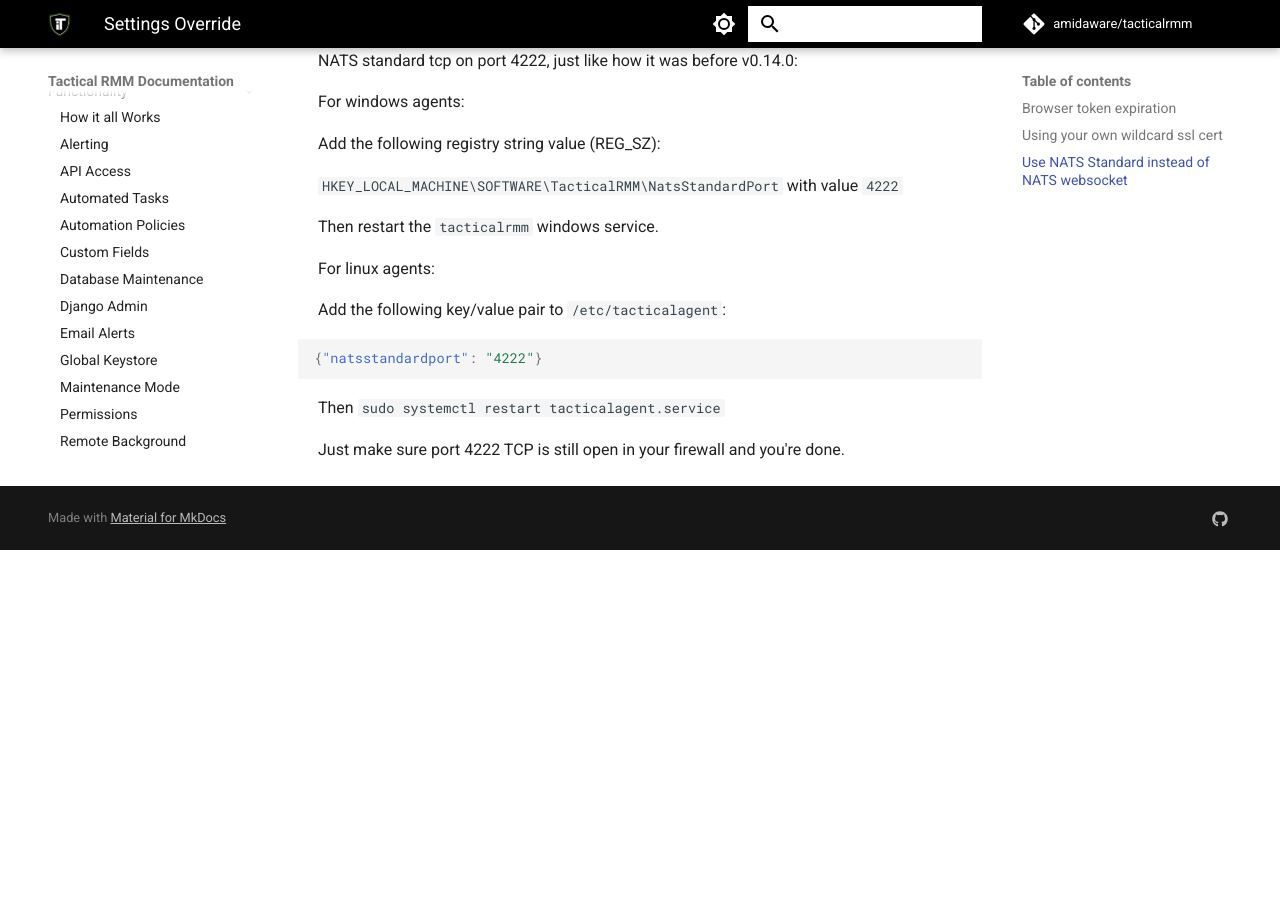
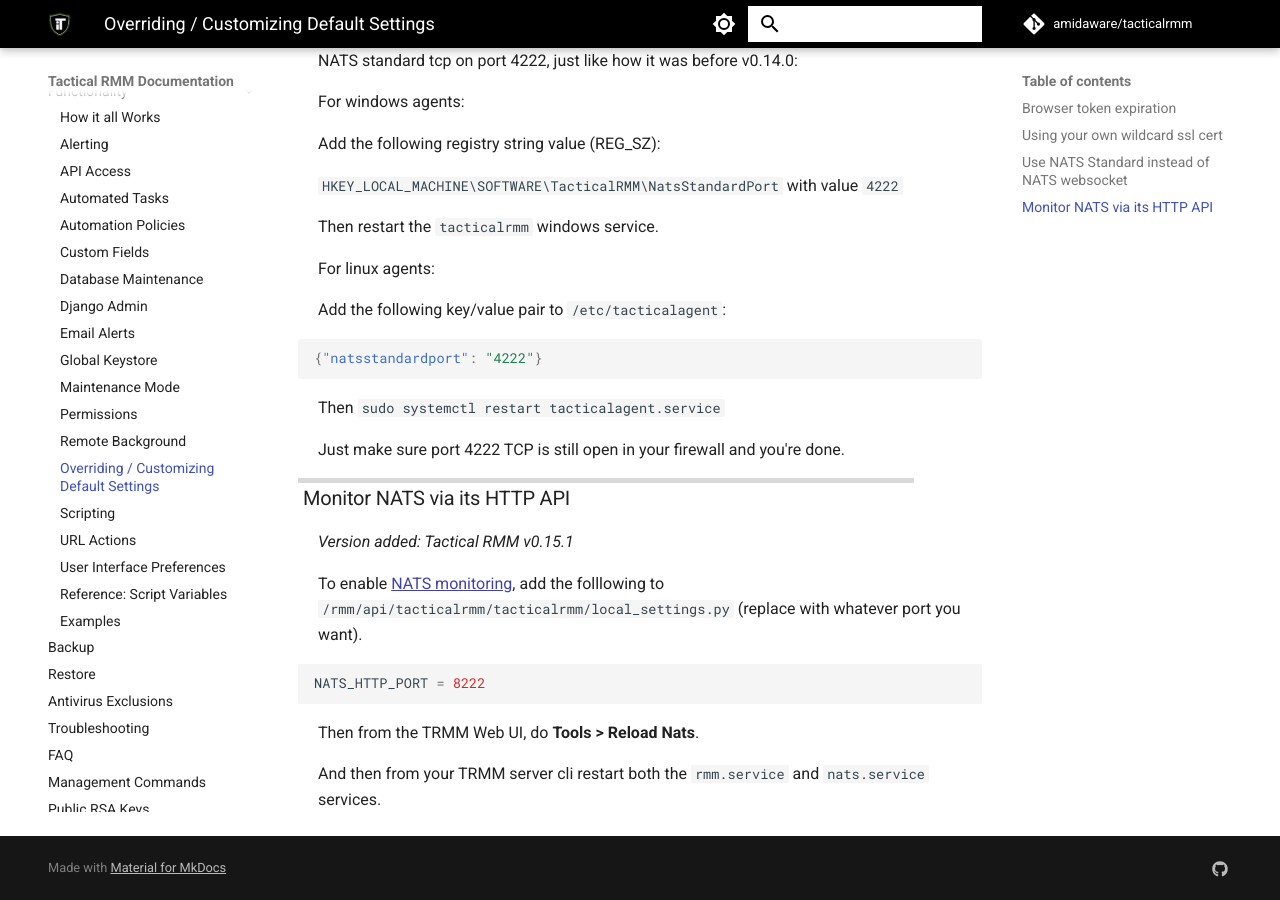
Before and after one commit to amidaware/trmm-docs, an MkDocs documentation site: the page built from docs/functions/settings_override.md, in a window 1280 px wide and 900 px high, scrolled down 1030 px. Built offline with MkDocs 1.6.1 and Material for MkDocs 9.7.7, drawn with Linux system fonts in a browser that asks for light colours; comment, search, counter and statistics services are not loaded; before the commit the page ends 1580 px from its top, so only the background shows below that; some of the changed text lies outside the part shown.

Commit message:
add nats monitoring

````diff
--- a/docs/functions/settings_override.md
+++ b/docs/functions/settings_override.md
@@ -1,4 +1,4 @@
-# Settings Override
+# Overriding / Customizing Default Settings
 
 ### Browser token expiration
 
@@ -55,3 +55,18 @@
 Then `sudo systemctl restart tacticalagent.service`
 
 Just make sure port 4222 TCP is still open in your firewall and you're done.
+
+### Monitor NATS via its HTTP API
+
+*Version added: Tactical RMM v0.15.1*
+
+
+
+To enable [NATS monitoring](https://docs.nats.io/running-a-nats-service/configuration/monitoring), add the folllowing to `/rmm/api/tacticalrmm/tacticalrmm/local_settings.py` (replace with whatever port you want).
+```python
+NATS_HTTP_PORT = 8222
+```
+
+Then from the TRMM Web UI, do **Tools > Reload Nats**.
+
+And then from your TRMM server cli restart both the `rmm.service` and `nats.service` services.
--- a/mkdocs.yml
+++ b/mkdocs.yml
@@ -28,7 +28,7 @@
       - "Maintenance Mode": functions/maintenance_mode.md
       - "Permissions": functions/permissions.md
       - "Remote Background": functions/remote_bg.md
-      - "Settings Override": functions/settings_override.md
+      - "Overriding / Customizing Default Settings": functions/settings_override.md
       - "Scripting": functions/scripting.md
       - "URL Actions": functions/url_actions.md
       - "User Interface Preferences": functions/user_ui.md
````
